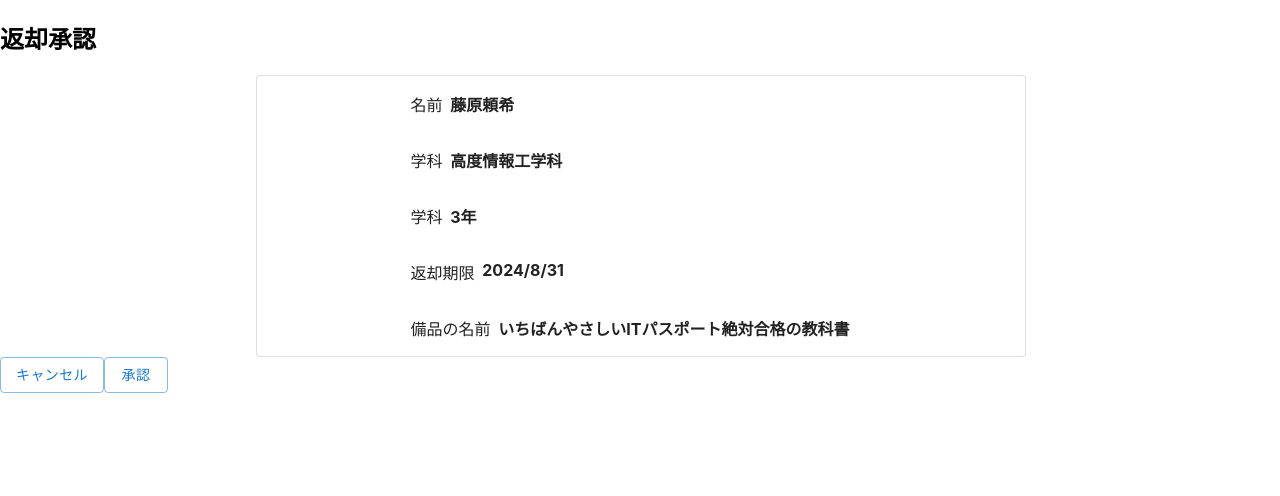
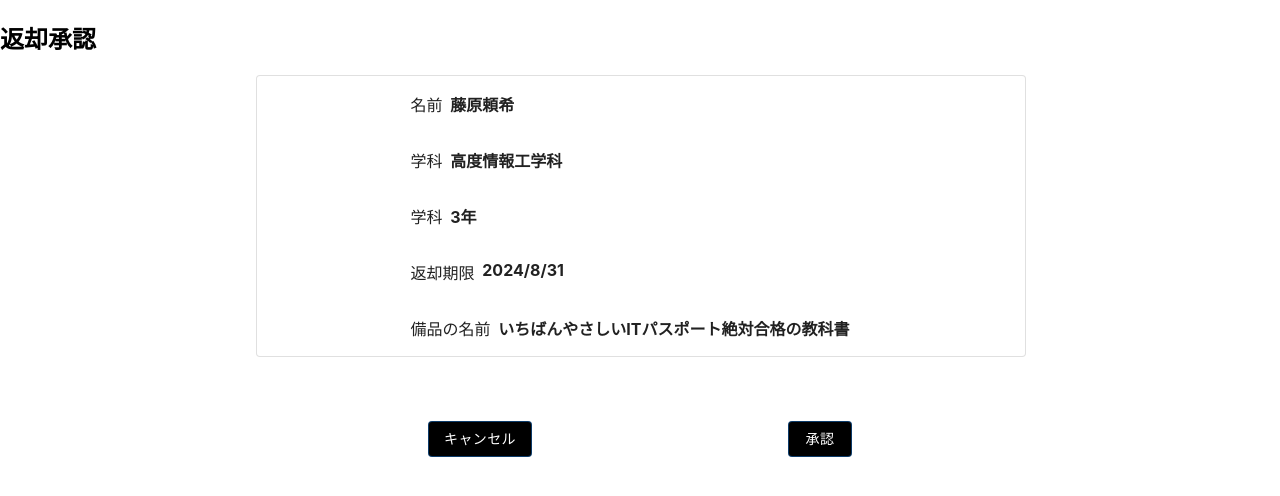
Before and after one commit to takumiTakahata/equipment_management_system, a React (Create React App) app in the folder app/: page /return_approval in a window 1280 px wide. Shown: the top 496 px of the page. Built offline with nearby package versions, Linux system fonts and the light colour scheme.

Commit message:
buttonにcssを適用

```diff
--- a/app/src/components/return_approval.css
+++ b/app/src/components/return_approval.css
@@ -1,18 +1,41 @@
-.return_flex {
+#return_approval .return_flex {
   display: flex;
 }
 
-.return_title {
+#return_approval .return_title {
   margin-right: 0;
   margin-left: 20%;
 }
 
-.return_text {
+#return_approval .return_text {
   font-weight: bold;
   margin-left: 1%;
 }
 
-.MuiPaper-root.card {
+#return_approval .MuiPaper-root.card {
   width: 60%;
   margin-left: 20%;
 }
+
+#return_approval .return_app_button {
+  margin: 5% 0 0 0;
+  text-align: center;
+}
+
+#return_approval .MuiButton-root.cancel_re_btn {
+  margin-right: 10%;
+  color: white;
+  background-color: black;
+}
+
+#return_approval .MuiButton-root.return_approval_btn {
+  margin-left: 10%;
+  color: white;
+  background-color: black;
+}
+
+#return_approval .MuiButton-root.cancel_re_btn:hover,
+#return_approval .MuiButton-root.return_approval_btn:hover {
+  color: white;
+  background-color: black;
+}
--- a/app/src/components/return_approval.tsx
+++ b/app/src/components/return_approval.tsx
@@ -4,7 +4,7 @@ import "../components/return_approval.css";
 
 function ReturnApproval() {
   return (
-    <div>
+    <div id="return_approval">
       <h2>返却承認</h2>
       <Card className="card" variant="outlined">
         <div className="return_flex">
@@ -31,8 +31,12 @@ function ReturnApproval() {
         </div>
       </Card>
       <div className="return_app_button">
-        <Button variant="outlined">キャンセル</Button>
-        <Button variant="outlined">承認</Button>
+        <Button variant="outlined" className="cancel_re_btn">
+          キャンセル
+        </Button>
+        <Button variant="outlined" className="return_approval_btn">
+          承認
+        </Button>
       </div>
     </div>
   );
```
